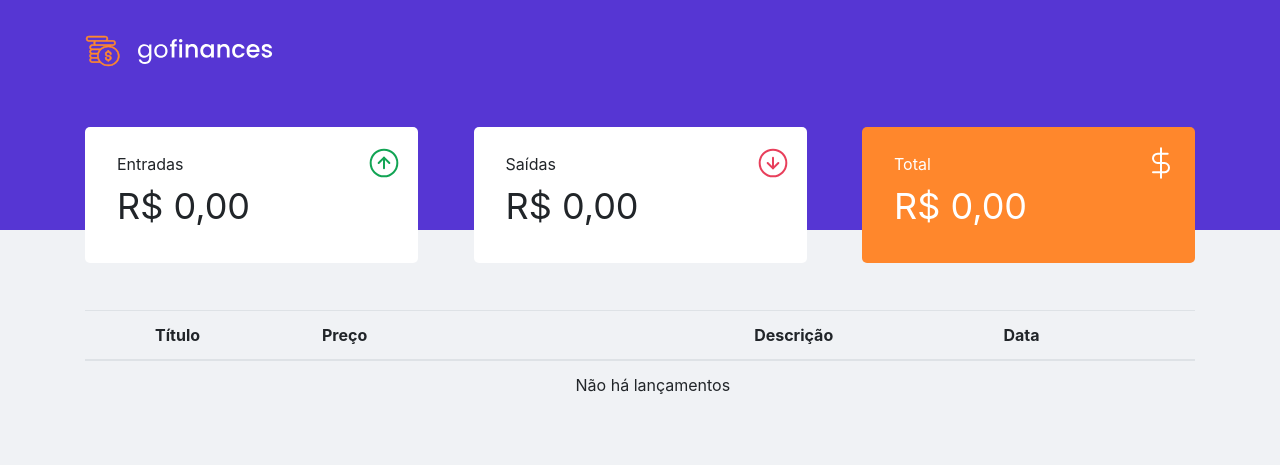
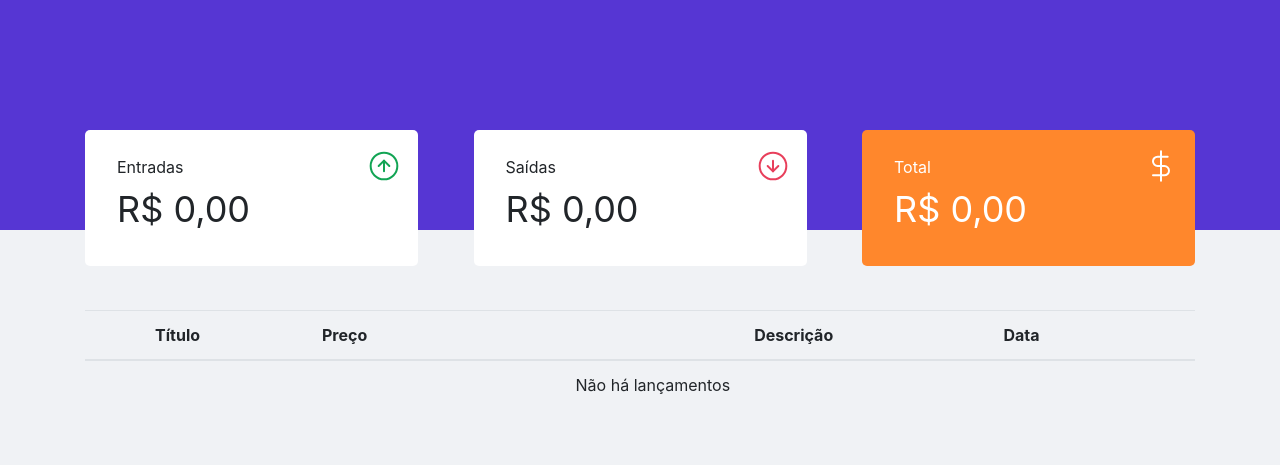
Before and after one commit to igorgoiis/atividade-tec-web, a PHP site: page / in a window 1280 px wide. Shown: the top 465 px of the page. Run offline with PHP 8.4, Linux system fonts and the light colour scheme; data that the repository does not hold is empty; some libraries are stand-ins or nearby versions.

Commit message:
Projeto finalizado

```diff
--- a/controller/atualizar.php
+++ b/controller/atualizar.php
@@ -11,6 +11,8 @@
 
   $select_query = "select * from lancamentos where id = '$id'";
 
+  $valor = doubleval(str_replace(".", "", $valor));
+
   $result = mysqli_query($connect, $select_query);
   if ($result->num_rows > 0) {
     $query = "update lancamentos set titulo = '$titulo', valor = '$valor', data = '$data', descricao = '$descricao' where id = '$id'";
--- a/index.php
+++ b/index.php
@@ -12,9 +12,6 @@
 <body>
   <header>
     <div class="container">
-      <div class="logo">
-        <img src="./src/img/Group 18.svg" alt="Logo">
-      </div>
       <div class="display">
         <div class="entradas">
           <div class="titulo">
--- a/src/css/style.css
+++ b/src/css/style.css
@@ -53,7 +53,7 @@
   flex: 1;
   justify-content: space-between;
   list-style: none;
-  margin-top: 60px;
+  margin-top: 130px;
 }
 
 /* Entradas */
```
Also changed, not shown: src/img/Group 18.svg (deleted).
